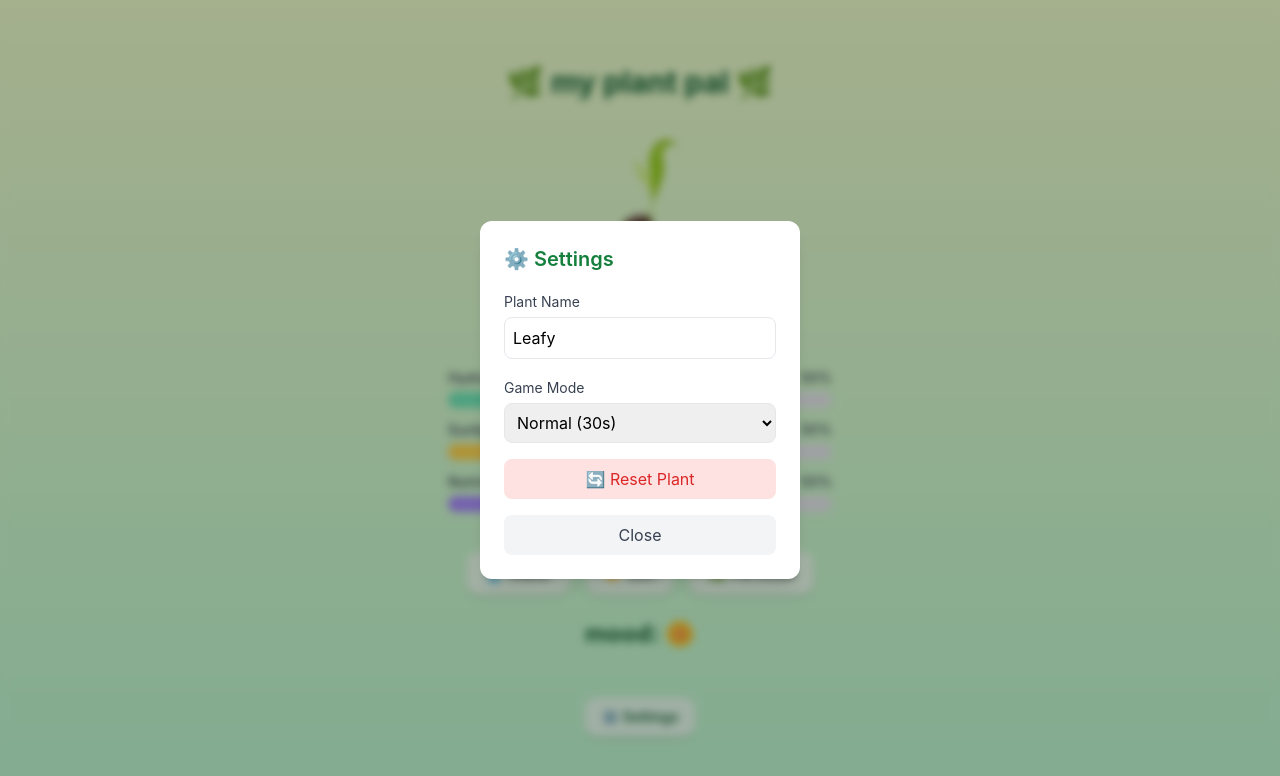
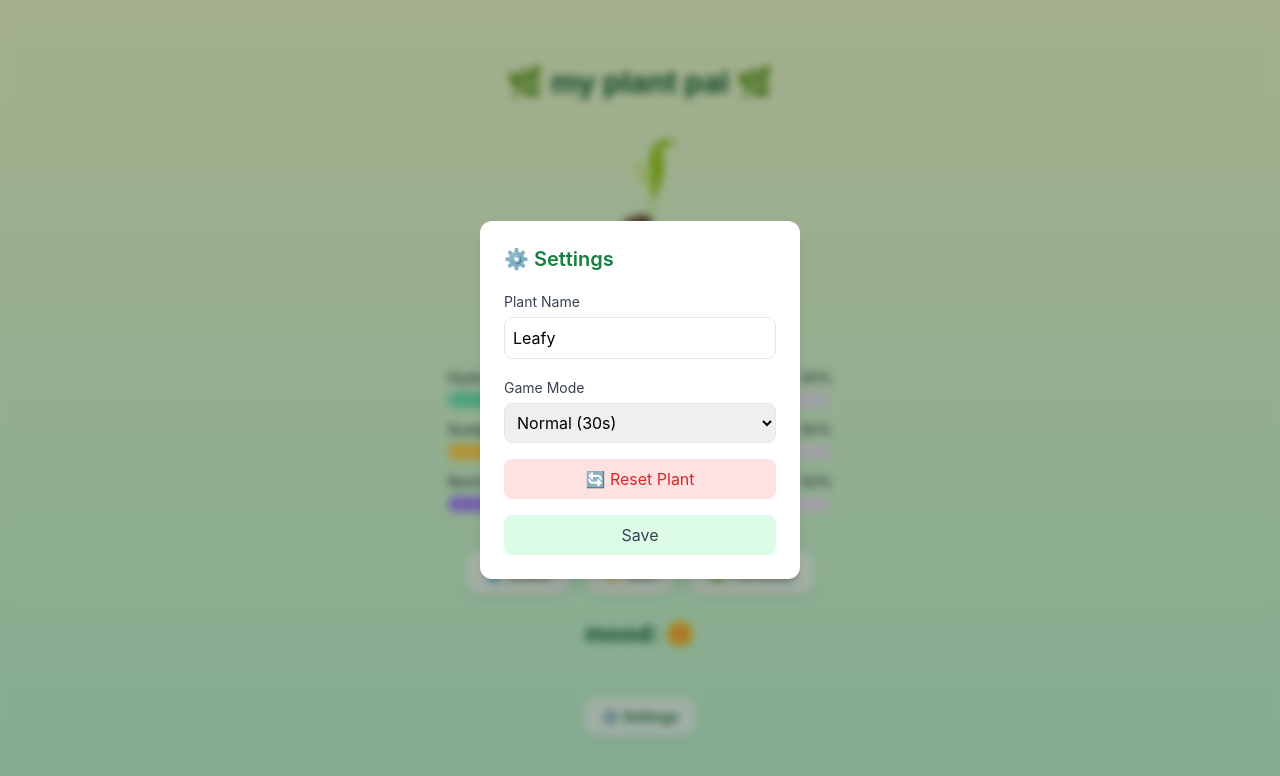
Before and after one commit to Taylor-DeVries/plant-pal, a React (Vite) app: page / in a window 1280 px wide. Both pictures are taken after a click on the button "⚙️ Settings". Shown: the top 776 px of the page. Built offline with nearby package versions, Linux system fonts and the light colour scheme.

Commit message:
small ui updates

```diff
--- a/src/App.tsx
+++ b/src/App.tsx
@@ -77,9 +77,9 @@ function App() {
   };
 
   const getMood = (plant: PlantState): PlantState["mood"] => {
-    if (plant.hydration < 30) return "thirsty";
-    if (plant.sunlight < 30) return "sunny";
-    if (plant.nutrients < 30) return "hungry";
+    if (plant.hydration <= 40) return "thirsty";
+    if (plant.sunlight <= 50) return "sunny";
+    if (plant.nutrients <= 30) return "hungry";
     return "happy";
   };
 
@@ -138,7 +138,7 @@ function App() {
             onClick={() =>
               updateStat(
                 key as keyof Omit<PlantState, "mood" | "growthStage" | "name">,
-                20
+                10
               )
             }
             whileHover={{ scale: 1.05 }}
--- a/src/components/SettingsModal.tsx
+++ b/src/components/SettingsModal.tsx
@@ -58,10 +58,10 @@ const SettingsModal: React.FC<SettingsModalProps> = ({
         </button>
 
         <button
-          className="bg-gray-100 text-gray-700 px-4 py-2 rounded-lg w-full hover:bg-gray-200"
+          className="bg-green-100 text-gray-700 px-4 py-2 rounded-lg w-full hover:bg-green-200"
           onClick={onClose}
         >
-          Close
+          Save
         </button>
       </div>
     </div>
```
